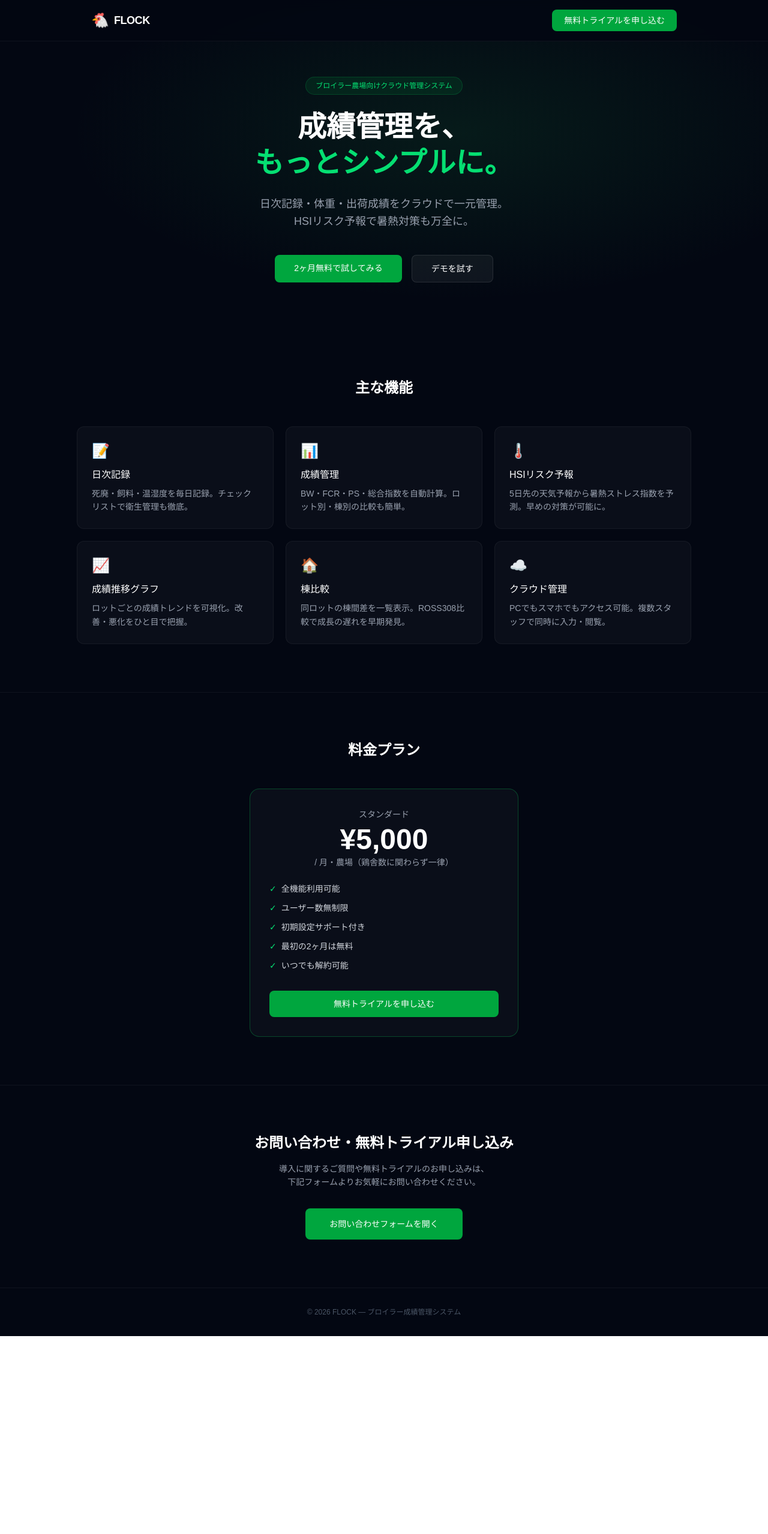
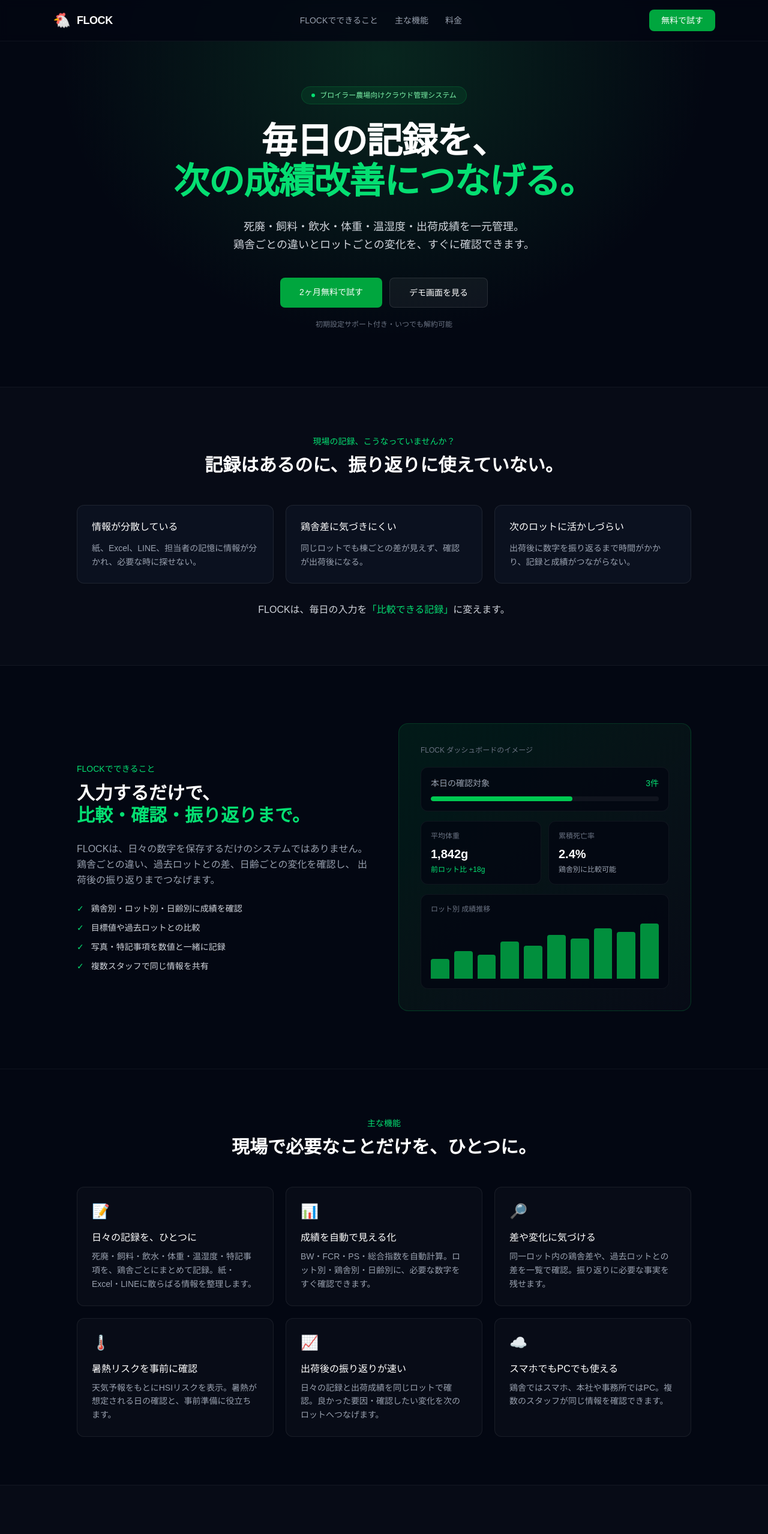
Before and after one commit to tamagoisegg/flock_lp, a Next.js app: page / in a window 1280 px wide. Shown: the top 2558 px of the page at 60% size. Before the commit the page ends 2228 px from the top, so only its background shows below. Built offline with nearby package versions, Linux system fonts and the light colour scheme.

Commit message:
Update page.tsx

```diff
--- a/app/page.tsx
+++ b/app/page.tsx
@@ -1,67 +1,300 @@
+const features = [
+  {
+    icon: '📝',
+    title: '日々の記録を、ひとつに',
+    desc: '死廃・飼料・飲水・体重・温湿度・特記事項を、鶏舎ごとにまとめて記録。紙・Excel・LINEに散らばる情報を整理します。',
+  },
+  {
+    icon: '📊',
+    title: '成績を自動で見える化',
+    desc: 'BW・FCR・PS・総合指数を自動計算。ロット別・鶏舎別・日齢別に、必要な数字をすぐ確認できます。',
+  },
+  {
+    icon: '🔎',
+    title: '差や変化に気づける',
+    desc: '同一ロット内の鶏舎差や、過去ロットとの差を一覧で確認。振り返りに必要な事実を残せます。',
+  },
+  {
+    icon: '🌡️',
+    title: '暑熱リスクを事前に確認',
+    desc: '天気予報をもとにHSIリスクを表示。暑熱が想定される日の確認と、事前準備に役立ちます。',
+  },
+  {
+    icon: '📈',
+    title: '出荷後の振り返りが速い',
+    desc: '日々の記録と出荷成績を同じロットで確認。良かった要因・確認したい変化を次のロットへつなげます。',
+  },
+  {
+    icon: '☁️',
+    title: 'スマホでもPCでも使える',
+    desc: '鶏舎ではスマホ、本社や事務所ではPC。複数のスタッフが同じ情報を確認できます。',
+  },
+]
+
+const steps = [
+  {
+    number: '01',
+    title: '農場・鶏舎・ロットを登録',
+    desc: '最初の設定はサポート付き。現在使っている管理項目に合わせて始められます。',
+  },
+  {
+    number: '02',
+    title: '毎日の数値と特記事項を入力',
+    desc: '現場で必要な項目だけを、日齢・鶏舎ごとに記録します。',
+  },
+  {
+    number: '03',
+    title: '比較・振り返りに使う',
+    desc: '鶏舎差、ロット差、出荷成績を見ながら、次の改善に必要な事実を確認します。',
+  },
+]
+
 export default function LPPage() {
   return (
-    <main className="min-h-screen bg-gray-950 text-white">
-
+    <main className="min-h-screen bg-gray-950 text-white selection:bg-green-500/30">
       {/* ナビ */}
-      <nav className="fixed top-0 left-0 right-0 z-50 bg-gray-950/90 backdrop-blur border-b border-white/5">
-        <div className="max-w-5xl mx-auto px-6 py-4 flex items-center justify-between">
-          <div className="flex items-center gap-2">
+      <nav className="fixed top-0 left-0 right-0 z-50 border-b border-white/5 bg-gray-950/85 backdrop-blur">
+        <div className="max-w-6xl mx-auto px-6 py-4 flex items-center justify-between">
+          <a href="#" className="flex items-center gap-2.5">
             <span className="text-2xl">🐔</span>
             <span className="font-semibold text-lg tracking-tight">FLOCK</span>
+          </a>
+
+          <div className="hidden md:flex items-center gap-7 text-sm text-gray-400">
+            <a href="#problems" className="hover:text-white transition-colors">
+              FLOCKでできること
+            </a>
+            <a href="#features" className="hover:text-white transition-colors">
+              主な機能
+            </a>
+            <a href="#pricing" className="hover:text-white transition-colors">
+              料金
+            </a>
           </div>
-          <a href="#contact"
-            className="bg-green-600 hover:bg-green-500 text-white text-sm font-medium px-5 py-2 rounded-lg transition-colors">
-            無料トライアルを申し込む
+
+          <a
+            href="#contact"
+            className="bg-green-600 hover:bg-green-500 text-white text-sm font-medium px-4 md:px-5 py-2 rounded-lg transition-colors"
+          >
+            無料で試す
           </a>
         </div>
       </nav>
 
       {/* ヒーロー */}
-      <section className="pt-32 pb-20 px-6 text-center relative overflow-hidden">
-        <div className="absolute inset-0 bg-[radial-gradient(ellipse_at_60%_40%,rgba(34,197,94,0.1)_0%,transparent_60%)] pointer-events-none" />
-        <div className="relative max-w-3xl mx-auto">
-          <div className="inline-block bg-green-500/10 text-green-400 border border-green-500/20 text-xs px-4 py-1.5 rounded-full mb-6">
+      <section className="pt-36 pb-24 px-6 text-center relative overflow-hidden">
+        <div className="absolute inset-0 bg-[radial-gradient(ellipse_at_50%_15%,rgba(34,197,94,0.16)_0%,transparent_60%)] pointer-events-none" />
+
+        <div className="relative max-w-4xl mx-auto">
+          <div className="inline-flex items-center gap-2 bg-green-500/10 text-green-300 border border-green-500/20 text-xs px-4 py-1.5 rounded-full mb-7">
+            <span className="w-1.5 h-1.5 rounded-full bg-green-400" />
             ブロイラー農場向けクラウド管理システム
           </div>
-          <h1 className="text-4xl md:text-5xl font-semibold leading-tight mb-6">
-            成績管理を、<br />
-            <span className="text-green-400">もっとシンプルに。</span>
+
+          <h1 className="text-4xl md:text-6xl font-semibold tracking-tight leading-[1.12] mb-7">
+            毎日の記録を、
+            <br />
+            <span className="text-green-400">次の成績改善につなげる。</span>
           </h1>
-          <p className="text-gray-400 text-lg leading-relaxed mb-10 max-w-xl mx-auto">
-            日次記録・体重・出荷成績をクラウドで一元管理。<br />
-            HSIリスク予報で暑熱対策も万全に。
+
+          <p className="text-gray-300 text-base md:text-lg leading-relaxed mb-10 max-w-2xl mx-auto">
+            死廃・飼料・飲水・体重・温湿度・出荷成績を一元管理。
+            <br className="hidden md:block" />
+            鶏舎ごとの違いとロットごとの変化を、すぐに確認できます。
           </p>
-          <div className="flex gap-4 justify-center flex-wrap">
-            <a href="#contact"
-              className="bg-green-600 hover:bg-green-500 text-white font-medium px-8 py-3 rounded-lg transition-colors text-sm">
-              2ヶ月無料で試してみる
+
+          <div className="flex gap-3 justify-center flex-wrap">
+            <a
+              href="#contact"
+              className="bg-green-600 hover:bg-green-500 text-white font-medium px-8 py-3.5 rounded-lg transition-colors text-sm"
+            >
+              2ヶ月無料で試す
             </a>
-            <a href="https://demo.flock-apps.com/"
-              target="_blank" rel="noopener noreferrer"
-              className="bg-white/5 hover:bg-white/10 text-white border border-white/10 font-medium px-8 py-3 rounded-lg transition-colors text-sm">
-              デモを試す
+
+            <a
+              href="https://demo.flock-apps.com/"
+              target="_blank"
+              rel="noopener noreferrer"
+              className="bg-white/5 hover:bg-white/10 text-white border border-white/10 font-medium px-8 py-3.5 rounded-lg transition-colors text-sm"
+            >
+              デモ画面を見る
             </a>
+          </div>
+
+          <p className="text-xs text-gray-500 mt-5">
+            初期設定サポート付き・いつでも解約可能
+          </p>
+        </div>
+      </section>
+
+      {/* 課題 */}
+      <section id="problems" className="py-20 px-6 border-y border-white/5 bg-white/[0.015]">
+        <div className="max-w-5xl mx-auto">
+          <div className="text-center max-w-2xl mx-auto mb-12">
+            <p className="text-green-400 text-sm font-medium mb-3">
+              現場の記録、こうなっていませんか？
+            </p>
+            <h2 className="text-2xl md:text-3xl font-semibold">
+              記録はあるのに、振り返りに使えていない。
+            </h2>
+          </div>
+
+          <div className="grid md:grid-cols-3 gap-5">
+            {[
+              {
+                title: '情報が分散している',
+                desc: '紙、Excel、LINE、担当者の記憶に情報が分かれ、必要な時に探せない。',
+              },
+              {
+                title: '鶏舎差に気づきにくい',
+                desc: '同じロットでも棟ごとの差が見えず、確認が出荷後になる。',
+              },
+              {
+                title: '次のロットに活かしづらい',
+                desc: '出荷後に数字を振り返るまで時間がかかり、記録と成績がつながらない。',
+              },
+            ].map((item) => (
+              <div
+                key={item.title}
+                className="border border-white/8 bg-gray-900/50 rounded-xl p-6"
+              >
+                <h3 className="font-medium mb-3">{item.title}</h3>
+                <p className="text-sm text-gray-400 leading-relaxed">{item.desc}</p>
+              </div>
+            ))}
+          </div>
+
+          <div className="mt-8 text-center">
+            <p className="text-gray-300 text-sm md:text-base">
+              FLOCKは、毎日の入力を
+              <span className="text-green-400 font-medium">「比較できる記録」</span>
+              に変えます。
+            </p>
+          </div>
+        </div>
+      </section>
+
+      {/* FLOCKの価値 */}
+      <section className="py-24 px-6">
+        <div className="max-w-5xl mx-auto grid md:grid-cols-2 gap-12 items-center">
+          <div>
+            <p className="text-green-400 text-sm font-medium mb-3">
+              FLOCKでできること
+            </p>
+
+            <h2 className="text-3xl font-semibold leading-tight mb-6">
+              入力するだけで、
+              <br />
+              <span className="text-green-400">比較・確認・振り返りまで。</span>
+            </h2>
+
+            <p className="text-gray-400 leading-relaxed mb-6">
+              FLOCKは、日々の数字を保存するだけのシステムではありません。
+              鶏舎ごとの違い、過去ロットとの差、日齢ごとの変化を確認し、
+              出荷後の振り返りまでつなげます。
+            </p>
+
+            <ul className="space-y-3 text-sm text-gray-300">
+              {[
+                '鶏舎別・ロット別・日齢別に成績を確認',
+                '目標値や過去ロットとの比較',
+                '写真・特記事項を数値と一緒に記録',
+                '複数スタッフで同じ情報を共有',
+              ].map((item) => (
+                <li key={item} className="flex gap-3">
+                  <span className="text-green-400 font-medium">✓</span>
+                  <span>{item}</span>
+                </li>
+              ))}
+            </ul>
+          </div>
+
+          <div className="rounded-2xl border border-green-500/20 bg-gradient-to-br from-green-500/10 to-white/[0.02] p-7 md:p-9">
+            <div className="text-xs text-gray-500 mb-5">FLOCK ダッシュボードのイメージ</div>
+
+            <div className="space-y-4">
+              <div className="rounded-xl bg-gray-950/80 border border-white/5 p-4">
+                <div className="flex justify-between text-sm mb-3">
+                  <span className="text-gray-400">本日の確認対象</span>
+                  <span className="text-green-400">3件</span>
+                </div>
+                <div className="h-2 rounded-full bg-white/5 overflow-hidden">
+                  <div className="h-full bg-green-500 rounded-full w-[62%]" />
+                </div>
+              </div>
+
+              <div className="grid grid-cols-2 gap-3">
+                <div className="rounded-xl bg-gray-950/80 border border-white/5 p-4">
+                  <div className="text-xs text-gray-500 mb-2">平均体重</div>
+                  <div className="text-xl font-semibold">1,842g</div>
+                  <div className="text-xs text-green-400 mt-1">前ロット比 +18g</div>
+                </div>
+
+                <div className="rounded-xl bg-gray-950/80 border border-white/5 p-4">
+                  <div className="text-xs text-gray-500 mb-2">累積死亡率</div>
+                  <div className="text-xl font-semibold">2.4%</div>
+                  <div className="text-xs text-gray-400 mt-1">鶏舎別に比較可能</div>
+                </div>
+              </div>
+
+              <div className="rounded-xl bg-gray-950/80 border border-white/5 p-4">
+                <div className="text-xs text-gray-500 mb-3">ロット別 成績推移</div>
+                <div className="flex items-end gap-2 h-24">
+                  {[35, 48, 42, 65, 58, 76, 70, 88, 82, 96].map((height, index) => (
+                    <div
+                      key={index}
+                      className="flex-1 rounded-t bg-green-500/70"
+                      style={{ height: `${height}%` }}
+                    />
+                  ))}
+                </div>
+              </div>
+            </div>
           </div>
         </div>
       </section>
 
       {/* 機能 */}
-      <section id="features" className="py-20 px-6">
+      <section id="features" className="py-20 px-6 border-t border-white/5">
         <div className="max-w-5xl mx-auto">
-          <h2 className="text-2xl font-semibold text-center mb-12">主な機能</h2>
+          <div className="text-center mb-12">
+            <p className="text-green-400 text-sm font-medium mb-3">主な機能</p>
+            <h2 className="text-2xl md:text-3xl font-semibold">
+              現場で必要なことだけを、ひとつに。
+            </h2>
+          </div>
+
           <div className="grid md:grid-cols-3 gap-5">
-            {[
-              { icon: '📝', title: '日次記録', desc: '死廃・飼料・温湿度を毎日記録。チェックリストで衛生管理も徹底。' },
-              { icon: '📊', title: '成績管理', desc: 'BW・FCR・PS・総合指数を自動計算。ロット別・棟別の比較も簡単。' },
-              { icon: '🌡️', title: 'HSIリスク予報', desc: '5日先の天気予報から暑熱ストレス指数を予測。早めの対策が可能に。' },
-              { icon: '📈', title: '成績推移グラフ', desc: 'ロットごとの成績トレンドを可視化。改善・悪化をひと目で把握。' },
-              { icon: '🏠', title: '棟比較', desc: '同ロットの棟間差を一覧表示。ROSS308比較で成長の遅れを早期発見。' },
-              { icon: '☁️', title: 'クラウド管理', desc: 'PCでもスマホでもアクセス可能。複数スタッフで同時に入力・閲覧。' },
-            ].map(f => (
-              <div key={f.title} className="bg-white/3 border border-white/5 rounded-xl p-6 hover:border-green-500/30 transition-colors">
-                <div className="text-2xl mb-3">{f.icon}</div>
-                <h3 className="font-medium mb-2">{f.title}</h3>
-                <p className="text-sm text-gray-400 leading-relaxed">{f.desc}</p>
+            {features.map((feature) => (
+              <div
+                key={feature.title}
+                className="bg-white/[0.025] border border-white/7 rounded-xl p-6 hover:border-green-500/30 hover:bg-green-500/[0.03] transition-colors"
+              >
+                <div className="text-2xl mb-4">{feature.icon}</div>
+                <h3 className="font-medium mb-2">{feature.title}</h3>
+                <p className="text-sm text-gray-400 leading-relaxed">{feature.desc}</p>
+              </div>
+            ))}
+          </div>
+        </div>
+      </section>
+
+      {/* 導入フロー */}
+      <section className="py-20 px-6 border-t border-white/5 bg-white/[0.015]">
+        <div className="max-w-5xl mx-auto">
+          <div className="text-center mb-12">
+            <p className="text-green-400 text-sm font-medium mb-3">導入はシンプルです</p>
+            <h2 className="text-2xl md:text-3xl font-semibold">
+              今日の記録から始められます。
+            </h2>
+          </div>
+
+          <div className="grid md:grid-cols-3 gap-5">
+            {steps.map((step) => (
+              <div key={step.number} className="relative rounded-xl border border-white/7 p-6">
+                <div className="text-green-400 text-sm font-semibold mb-5">{step.number}</div>
+                <h3 className="font-medium mb-3">{step.title}</h3>
+                <p className="text-sm text-gray-400 leading-relaxed">{step.desc}</p>
               </div>
             ))}
           </div>
@@ -69,57 +302,85 @@ export default function LPPage() {
       </section>
 
       {/* 料金 */}
-      <section id="pricing" className="py-20 px-6 border-t border-white/5">
+      <section id="pricing" className="py-24 px-6 border-t border-white/5">
         <div className="max-w-md mx-auto">
-          <h2 className="text-2xl font-semibold text-center mb-12">料金プラン</h2>
-          <div className="bg-white/3 border border-green-500/30 rounded-2xl p-8 text-center">
-            <div className="text-sm text-gray-400 mb-2">スタンダード</div>
-            <div className="text-5xl font-semibold mb-1">¥5,000</div>
-            <div className="text-gray-400 text-sm mb-6">/ 月・農場（鶏舎数に関わらず一律）</div>
-            <ul className="text-left space-y-3 mb-8">
+          <div className="text-center mb-10">
+            <p className="text-green-400 text-sm font-medium mb-3">料金</p>
+            <h2 className="text-2xl md:text-3xl font-semibold">
+              鶏舎数に関わらず、定額。
+            </h2>
+          </div>
+
+          <div className="bg-white/[0.03] border border-green-500/35 rounded-2xl p-8 text-center shadow-[0_0_80px_rgba(34,197,94,0.08)]">
+            <div className="text-sm text-gray-400 mb-3">スタンダードプラン</div>
+            <div className="text-5xl font-semibold mb-2">¥5,000</div>
+            <div className="text-gray-400 text-sm mb-7">月額・1農場あたり（税込）</div>
+
+            <ul className="text-left space-y-3.5 mb-8">
               {[
-                '全機能利用可能',
+                '鶏舎数に関わらず利用可能',
                 'ユーザー数無制限',
+                '日次記録・成績管理・比較機能',
+                'HSIリスク予報',
                 '初期設定サポート付き',
                 '最初の2ヶ月は無料',
                 'いつでも解約可能',
-              ].map(item => (
-                <li key={item} className="flex items-center gap-2 text-sm text-gray-300">
-                  <span className="text-green-400 font-medium">✓</span> {item}
+              ].map((item) => (
+                <li key={item} className="flex items-center gap-2.5 text-sm text-gray-300">
+                  <span className="text-green-400 font-medium">✓</span>
+                  {item}
                 </li>
               ))}
             </ul>
-            <a href="#contact"
-              className="block bg-green-600 hover:bg-green-500 text-white font-medium py-3 rounded-lg transition-colors text-sm">
-              無料トライアルを申し込む
+
+            <a
+              href="#contact"
+              className="block bg-green-600 hover:bg-green-500 text-white font-medium py-3.5 rounded-lg transition-colors text-sm"
+            >
+              2ヶ月無料で試す
             </a>
+
+            <p className="text-xs text-gray-500 mt-4">
+              導入前のご相談だけでも受け付けています。
+            </p>
           </div>
         </div>
       </section>
 
-      {/* 問い合わせ */}
-      <section id="contact" className="py-20 px-6 border-t border-white/5">
-        <div className="max-w-2xl mx-auto text-center">
-          <h2 className="text-2xl font-semibold mb-4">お問い合わせ・無料トライアル申し込み</h2>
-          <p className="text-gray-400 text-sm mb-8 leading-relaxed">
-            導入に関するご質問や無料トライアルのお申し込みは、<br />
-            下記フォームよりお気軽にお問い合わせください。
+      {/* CTA */}
+      <section id="contact" className="py-24 px-6 border-t border-white/5">
+        <div className="max-w-3xl mx-auto text-center rounded-2xl border border-green-500/20 bg-green-500/[0.06] p-8 md:p-12">
+          <p className="text-green-400 text-sm font-medium mb-3">無料トライアル</p>
+
+          <h2 className="text-2xl md:text-3xl font-semibold mb-5">
+            まずは、今の記録を
+            <br className="md:hidden" />
+            見える形にしませんか。
+          </h2>
+
+          <p className="text-gray-400 text-sm leading-relaxed mb-8">
+            FLOCKは、日々の記録を残すだけでなく、
+            <br className="hidden md:block" />
+            次のロットで確認すべきことを見つけるための管理システムです。
           </p>
+
           <a
             href="https://docs.google.com/forms/d/e/1FAIpQLSd7koPl5udbEcv-vUTez0mKV1-qZv_HtkYz6VyRIINNGQmlmw/viewform"
             target="_blank"
             rel="noopener noreferrer"
-            className="inline-block bg-green-600 hover:bg-green-500 text-white font-medium px-10 py-4 rounded-lg transition-colors text-sm">
-            お問い合わせフォームを開く
+            className="inline-block bg-green-600 hover:bg-green-500 text-white font-medium px-10 py-4 rounded-lg transition-colors text-sm"
+          >
+            無料トライアルを申し込む
           </a>
         </div>
       </section>
 
       {/* フッター */}
-      <footer className="py-8 px-6 border-t border-white/5 text-center text-xs text-gray-600">
-        © 2026 FLOCK — ブロイラー成績管理システム
+      <footer className="py-8 px-6 border-t border-white/5 text-center">
+        <div className="text-xs text-gray-600">
+          © 2026 FLOCK — ブロイラー農場向けクラウド管理システム
+        </div>
       </footer>
-
     </main>
   )
 }
```
